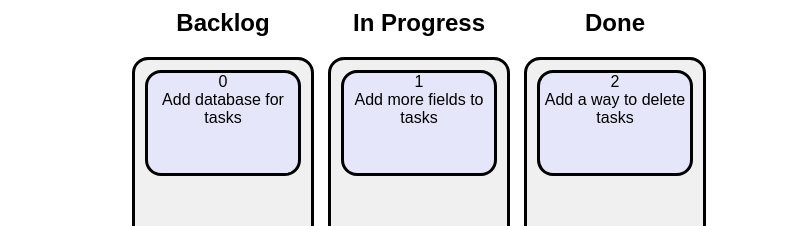
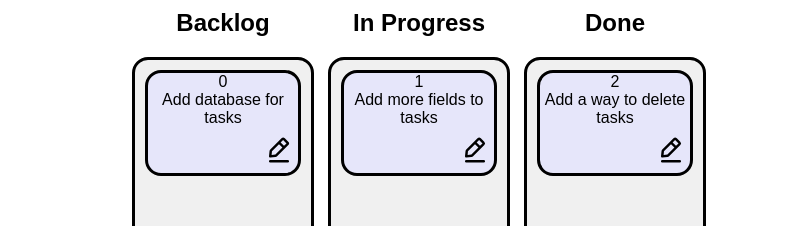
Before and after one commit to kacieb/jira-clone, a React (Create React App) app: page / in a window 1280 px wide. Shown: the part 193-419 px from the top of the page, without its empty margins (221-1021 px from the left). Built offline with nearby package versions, Linux system fonts and the light colour scheme.

Commit message:
Add edit icon and modal to individual tasks Modal is currently empty, next commit will fill the modal with an edit screen

```diff
--- a/src/Column.tsx
+++ b/src/Column.tsx
@@ -2,8 +2,36 @@ import "./styles.css";
 
 import * as React from "react";
 import type { Category, BoxData } from "./Types";
+import Modal from "./Modal";
 
 type CallbackFunction = (id: number, event) => void;
+
+function EditButton(props: { onClick: (event) => void }) {
+  return (
+    <div role="button" className="edit-button" onClick={props.onClick}>
+      <svg
+        xmlns="http://www.w3.org/2000/svg"
+        viewBox="0 0 24 24"
+        fill={"black"}
+        width={30}
+      >
+        <g id="Layer_2" data-name="Layer 2">
+          <g id="edit-2">
+            <g id="edit-2-2" data-name="edit-2">
+              <rect
+                style={{ fill: "#fff", opacity: 0 }}
+                width="24"
+                height="24"
+              />
+              <path d="M19,20H5a1,1,0,0,0,0,2H19a1,1,0,0,0,0-2Z" />
+              <path d="M5,18h.09l4.17-.38a2,2,0,0,0,1.21-.57l9-9a1.92,1.92,0,0,0-.07-2.71h0L16.66,2.6A2,2,0,0,0,14,2.53l-9,9a2,2,0,0,0-.57,1.21L4,16.91a1,1,0,0,0,.29.8A1,1,0,0,0,5,18ZM15.27,4,18,6.73,16,8.68,13.32,6Zm-8.9,8.91L12,7.32l2.7,2.7-5.6,5.6-3,.28Z" />
+            </g>
+          </g>
+        </g>
+      </svg>
+    </div>
+  );
+}
 
 type BoxEventListeners = {
   onClick: CallbackFunction;
@@ -15,7 +43,9 @@ type BoxInfo = {
 };
 
 function Box(props: BoxEventListeners & BoxInfo) {
+  const [showModal, setShowModal] = React.useState(false);
   return (
+    <>
       <div
         className="box"
         onClick={(event) => {
@@ -29,7 +59,25 @@ function Box(props: BoxEventListeners & BoxInfo) {
         {props.data.id}
         <br />
         {props.data.title}
+        <br />
+        <EditButton
+          onClick={(event) => {
+            event.stopPropagation(); // stop parent from being pressed
+            setShowModal(true);
+          }}
+        />
       </div>
+      {showModal && (
+        <Modal
+          onClose={() => {
+            setShowModal(false);
+          }}
+        >
+          <div>Hello World!</div>
+          {/* TODO make this an edit section! */}
+        </Modal>
+      )}
+    </>
   );
 }
 
--- a/src/styles.css
+++ b/src/styles.css
@@ -12,6 +12,15 @@
   border-radius: 16px;
   border-style: solid;
   background-color: lavender;
+
+  display: flex;
+  flex-direction: column;
+}
+
+.edit-button {
+  margin-top: auto;
+  margin-left: auto;
+  padding: 4px;
 }
 
 .column {
```
Lines whose indentation alone changed are shown as unchanged.
